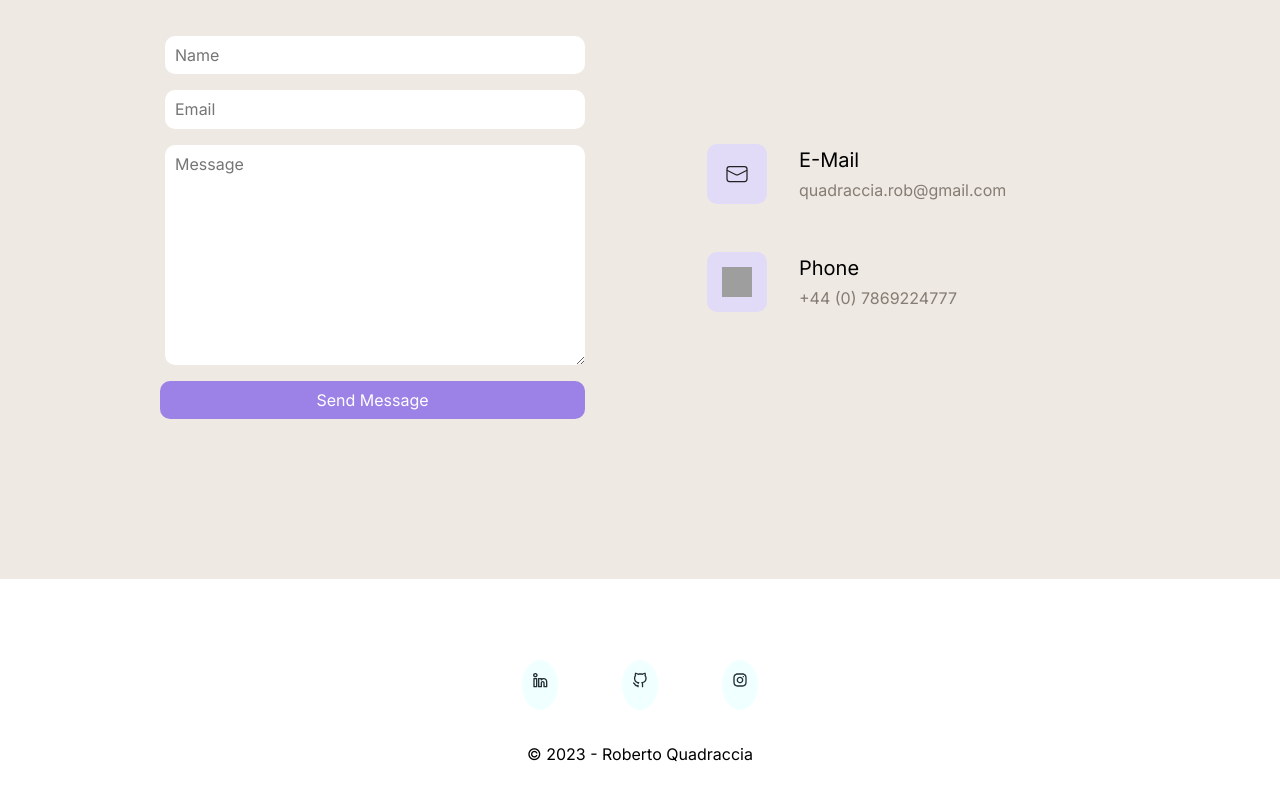
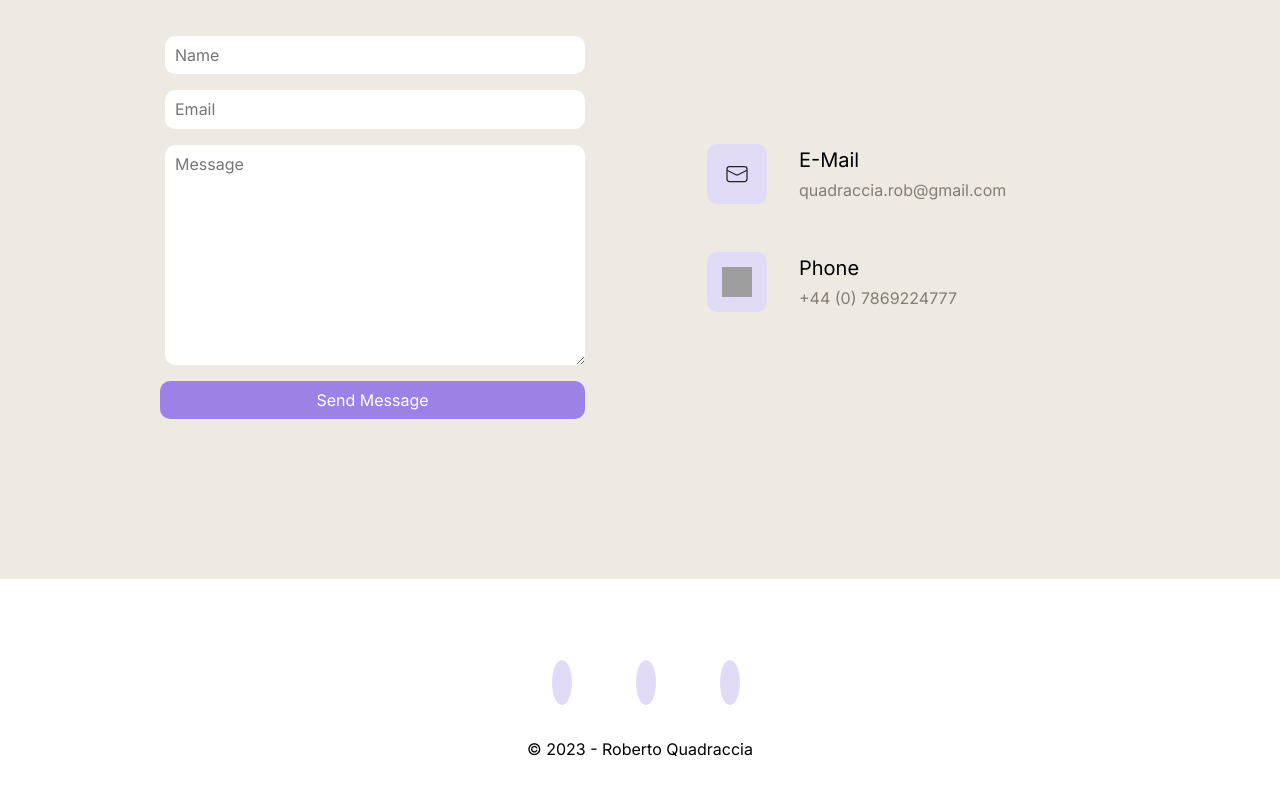
Before and after one commit to Super-robbin/portfolio, a React (Vite) app: page / in a window 1280 px wide. Shown: the part 3827-4627 px from the top of the page. Built offline with nearby package versions, Linux system fonts and the light colour scheme; grey boxes are pictures that could not be loaded; the HTML template or start-up script is replaced by a standard one.

Commit message:
Contact and footer components complete

```diff
--- a/src/styles/Info.css
+++ b/src/styles/Info.css
@@ -100,7 +100,6 @@
 .social-item:hover {
   width: 25px;
   height: 25px;
-  /* padding: 10px; */
   border-radius: 50%;
   box-shadow: 0 1px 6px 0 #20212447
 }
--- a/src/styles/contact.css
+++ b/src/styles/contact.css
@@ -78,7 +78,6 @@
 #img-email,
 #img-phone {
     background-color: #e2dbf7;
-    color: #ffffff;
     width: 30px;
     height: 30px;
     padding: 15px;
--- a/src/styles/footer.css
+++ b/src/styles/footer.css
@@ -8,19 +8,19 @@
 #social-list {
     justify-content: space-around;
     /* padding: 20px; */
-    width: 20%;
+    width: 15%;
 }
 
 #social-item {
-    background-color: #f0ffff;
-    width: 30px;
-    height: 30px;
+    background-color: #e2dbf7;
+    width: 25px;
+    height: 25px;
     padding: 10px;
     border-radius: 50%;
 }
 
 #social-item:hover {
-    box-shadow: 1px 3px 5px 1px;
+    box-shadow: 0 1px 6px 0 #20212447
 }
 
 
--- a/src/styles/project.css
+++ b/src/styles/project.css
@@ -46,6 +46,8 @@
 .project-buttons > a {
   display: grid;
   place-items: center;
+  /* background-color: #000; */
+  /* color: #ffffff; */
   font-size: 1.5rem;
   padding: 10px 30px;
   width: 140px;
```
Also changed, not shown: src/images/btn-github.svg (added).
